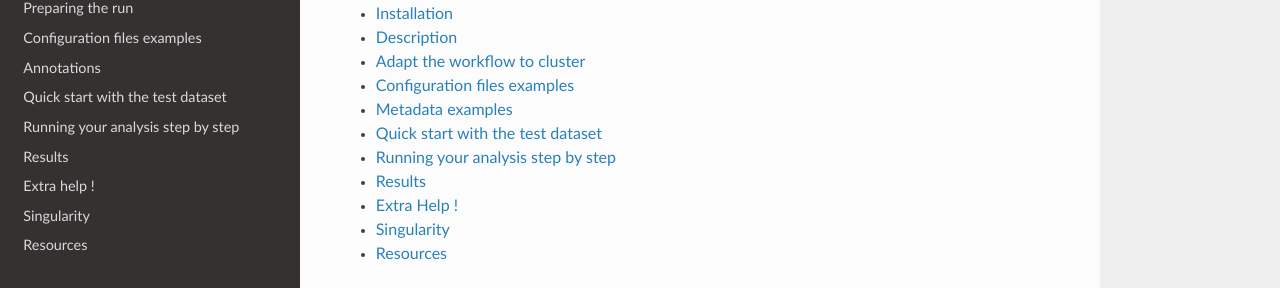
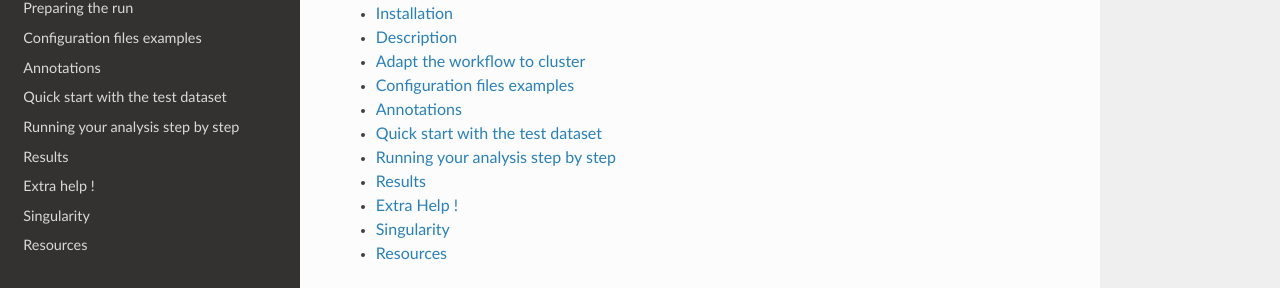
Before and after one commit to parisepigenetics/Methylator-Documentation, an MkDocs documentation site: the page built from docs/index.md, in a window 1280 px wide and 900 px high, scrolled down 1241 px. Shown: the part 481-769 px from the top of the window. Built offline with MkDocs 1.6.1, drawn with Linux system fonts in a browser that asks for light colours; nearby versions of some CDN libraries.

Commit message:
Update index.md

```diff
--- a/docs/index.md
+++ b/docs/index.md
@@ -22,7 +22,7 @@ Methylator is a complete Snakemake workﬂow to analyse DNA methylation data. Me
 - [Description](description.md)
 - [Adapt the workflow to cluster](adapt_cluster.md)
 - [Configuration files examples](configuration_example.md)
-- [Metadata examples](metadata_example.md)
+- [Annotations](annotations.md)
 - [Quick start with the test dataset](quick_start.md)
 - [Running your analysis step by step](running.md)
 - [Results](results.md)
```
